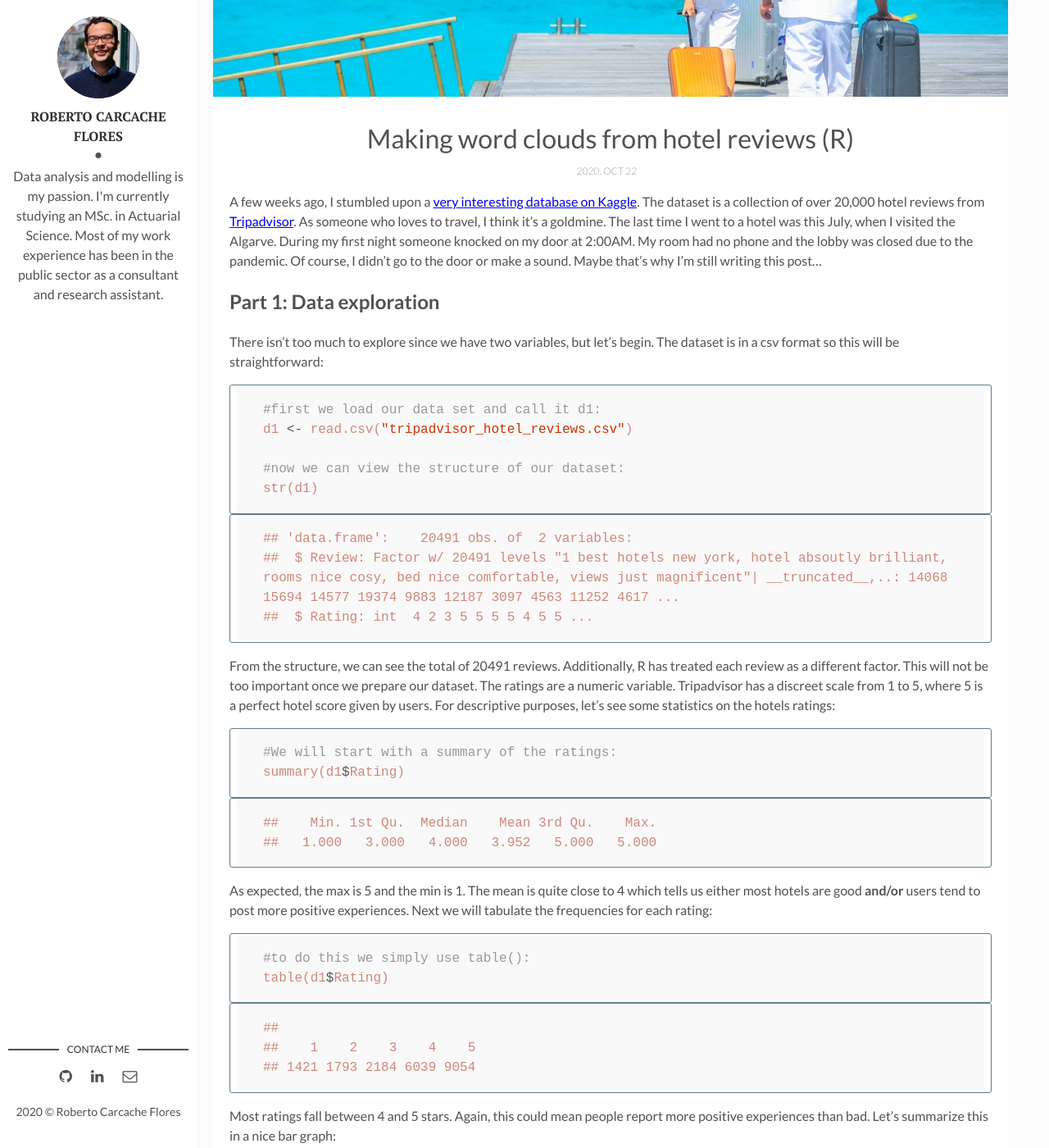
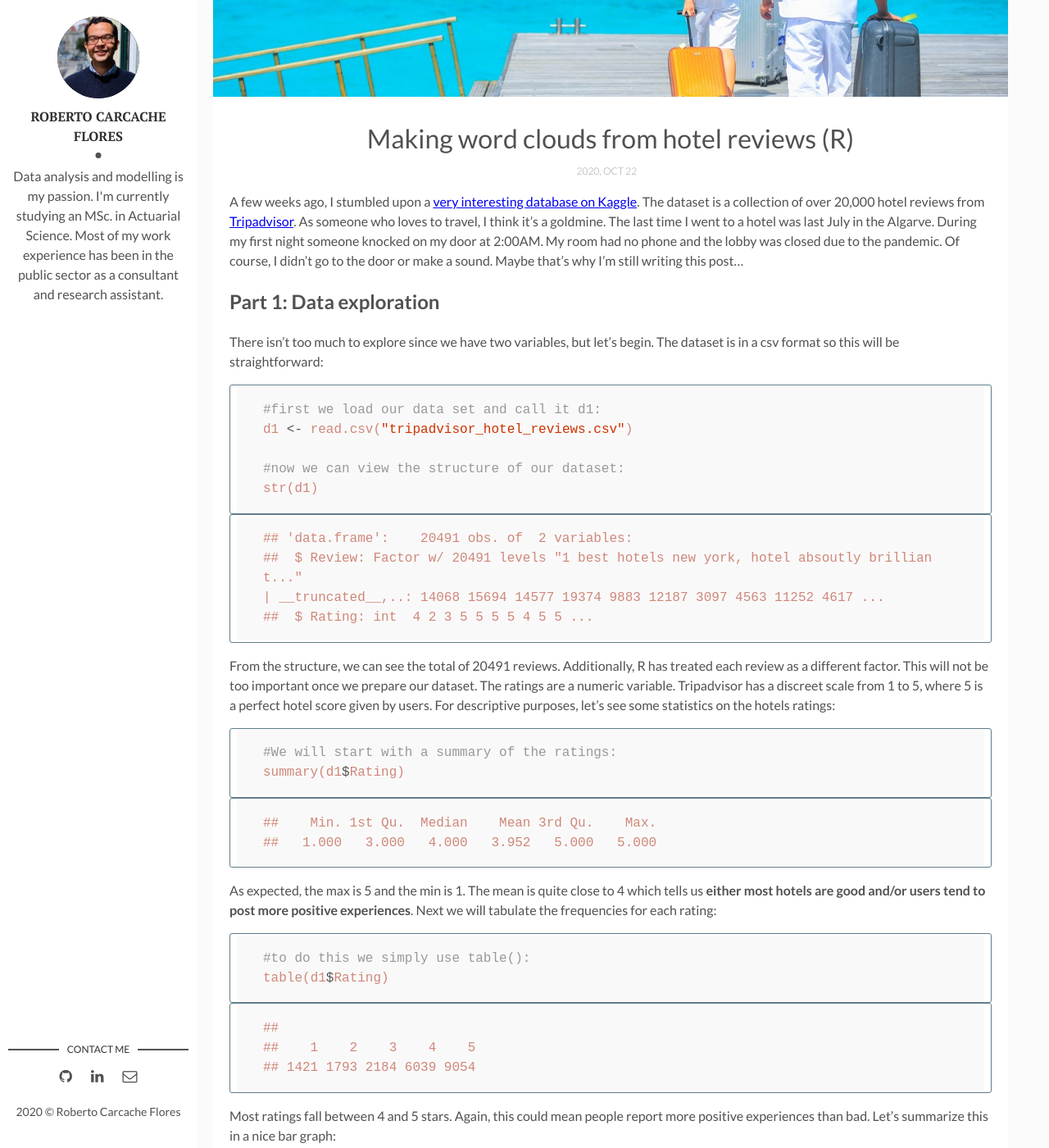
Before and after one commit to rcarcacheflores/Research, a Jekyll site: the page built from _posts/2020-10-22-post7.md, in a window 1280 px wide and 1400 px high, scrolled down 402 px. Shown: the whole window at 82% size. Built offline with Jekyll 4.4.1, drawn with Linux system fonts in a browser that asks for light colours; some of the changed text lies outside the part shown.

Commit message:
Update 2020-10-22-post7.md

````diff
--- a/_posts/2020-10-22-post7.md
+++ b/_posts/2020-10-22-post7.md
@@ -12,7 +12,7 @@
 The dataset is a collection of over 20,000 hotel reviews from
 [Tripadvisor](https://www.tripadvisor.com). As someone who loves to
 travel, I think it’s a goldmine. The last time I went to a hotel was
-this July, when I visited the Algarve. During my first night someone
+last July in the Algarve. During my first night someone
 knocked on my door at 2:00AM. My room had no phone and the lobby was
 closed due to the pandemic. Of course, I didn’t go to the door or make a
 sound. Maybe that’s why I’m still writing this post…
@@ -32,7 +32,8 @@
 ```
 
     ## 'data.frame':    20491 obs. of  2 variables:
-    ##  $ Review: Factor w/ 20491 levels "1 best hotels new york, hotel absoutly brilliant, rooms nice cosy, bed nice comfortable, views just magnificent"| __truncated__,..: 14068 15694 14577 19374 9883 12187 3097 4563 11252 4617 ...
+    ##  $ Review: Factor w/ 20491 levels "1 best hotels new york, hotel absoutly brilliant..."
+    | __truncated__,..: 14068 15694 14577 19374 9883 12187 3097 4563 11252 4617 ...
     ##  $ Rating: int  4 2 3 5 5 5 5 4 5 5 ...
 
 From the structure, we can see the total of 20491 reviews. Additionally,
@@ -51,8 +52,8 @@
     ##   1.000   3.000   4.000   3.952   5.000   5.000
 
 As expected, the max is 5 and the min is 1. The mean is quite close to 4
-which tells us either most hotels are good **and/or** users tend to post
-more positive experiences. Next we will tabulate the frequencies for
+which tells us **either most hotels are good and/or users tend to post
+more positive experiences**. Next we will tabulate the frequencies for
 each rating:
 
 ``` r
@@ -71,11 +72,7 @@
 ``` r
 #loading ggplot2:
 library(ggplot2)
-```
 
-    ## Warning: package 'ggplot2' was built under R version 3.5.3
-
-``` r
 #making our base plot:
 p1 <- ggplot(d1, aes(x=factor(d1$Rating)))+
   geom_bar(stat="count", width=0.7, fill="midnightblue")
@@ -111,22 +108,7 @@
 ``` r
 #we start by loading the tm package:
 library(tm)
-```
 
-    ## Warning: package 'tm' was built under R version 3.5.3
-
-    ## Loading required package: NLP
-
-    ## Warning: package 'NLP' was built under R version 3.5.2
-
-    ##
-    ## Attaching package: 'NLP'
-
-    ## The following object is masked from 'package:ggplot2':
-    ##
-    ##     annotate
-
-``` r
 #now we will create a corpus, a special object for working with text:
 reviews_corpus <- Corpus(VectorSource(d1$Review))
 
@@ -140,53 +122,28 @@
     ##
     ## [1] nice hotel expensive parking got good deal stay hotel anniversary, arrived late evening took advice previous reviews did valet parking, check quick easy, little disappointed non-existent view room room clean nice size, bed comfortable woke stiff neck high pillows, not soundproof like heard music room night morning loud bangs doors opening closing hear people talking hallway, maybe just noisy neighbors, aveda bath products nice, did not goldfish stay nice touch taken advantage staying longer, location great walking distance shopping, overall nice experience having pay 40 parking night,
 
-This is the first complete review. Next, we will need to perform some
-common cleaning steps to remove punctuation and other characters that
-may clutter the word clouds. Additionally, we can also remove filler or
+This is the first complete review. Next, we will need to perform text cleaning
+to remove punctuation and other characters that may clutter the word clouds.
+Additionally, we can also remove filler or
 stop words like *to, and, but, or*. Instead of making a list of stop
 words ourselves, we can use stopwords(), provided by the tm package:
 
 ``` r
 #first we will change all of the words into lower case:
 corpus_clean <- tm_map(reviews_corpus, tolower)
-```
 
-    ## Warning in tm_map.SimpleCorpus(reviews_corpus, tolower): transformation
-    ## drops documents
-
-``` r
 #next we remove any numbers:
 corpus_clean <- tm_map(corpus_clean, removeNumbers)
-```
 
-    ## Warning in tm_map.SimpleCorpus(corpus_clean, removeNumbers): transformation
-    ## drops documents
-
-``` r
 #removing the stopwords:
 corpus_clean <- tm_map(corpus_clean, removeWords, stopwords())
-```
 
-    ## Warning in tm_map.SimpleCorpus(corpus_clean, removeWords, stopwords()):
-    ## transformation drops documents
-
-``` r
 #now we take out punctuation:
 corpus_clean <- tm_map(corpus_clean, removePunctuation)
-```
 
-    ## Warning in tm_map.SimpleCorpus(corpus_clean, removePunctuation):
-    ## transformation drops documents
-
-``` r
 #lastly, we leave only a single space between words:
 corpus_clean <- tm_map(corpus_clean, stripWhitespace)
-```
 
-    ## Warning in tm_map.SimpleCorpus(corpus_clean, stripWhitespace):
-    ## transformation drops documents
-
-``` r
 #now we can see the difference:
 inspect(corpus_clean[1])
 ```
@@ -215,15 +172,6 @@
 ``` r
 #We will use the following packages:
 library(wordcloud)
-```
-
-    ## Warning: package 'wordcloud' was built under R version 3.5.3
-
-    ## Loading required package: RColorBrewer
-
-    ## Warning: package 'RColorBrewer' was built under R version 3.5.2
-
-``` r
 library(RColorBrewer)
 
 #Now we can generate a basic wordcloud using the corpus_clean object,
@@ -253,12 +201,7 @@
                             "stayed", "rooms","like",
                             "night","beautiful","day",
                             "nice","best","really","got"))
-```
 
-    ## Warning in tm_map.SimpleCorpus(corpus_clean, removeWords, c("hotel",
-    ## "good", : transformation drops documents
-
-``` r
 #now we make a new wordcloud, with the same limits
 #we will also add a color pallet from RColorBrewer
 #and adjust the placement of words with rot.per:
@@ -273,8 +216,8 @@
 That is much more helpful! The [Dark2 color
 pallete](https://www.datanovia.com/en/blog/the-a-z-of-rcolorbrewer-palette/)
 we selected is good for categorical data. **We can see from our cloud
-that hotel reviews center on the room, followed by staff**, and then
-features like food, location, beach, service, breakfast and cleanliness.
+that hotel reviews center on the room, followed by staff and then
+features like food, location, beach, service, breakfast and cleanliness**.
 The words in light green, on the fringes, are those least frequently
 used in reviews.
 
@@ -284,5 +227,5 @@
 We performed a bit of basic text manipulation using the tm package and
 made word clouds for the Tripadvisor hotel reveiws. Recalling that hotel
 ratings were skewed to the right, we have visualized which features make
-for a positive hotel stay. Never underestimate the power of a clean
-room, friendly staff, and complimentary breakfast!
+for a positive hotel stay. **Never underestimate the power of a clean
+room, friendly staff, and complimentary breakfast!**
````
Also changed, not shown: other parts of _posts/2020-10-22-post7.md (+1 -1 lines).
